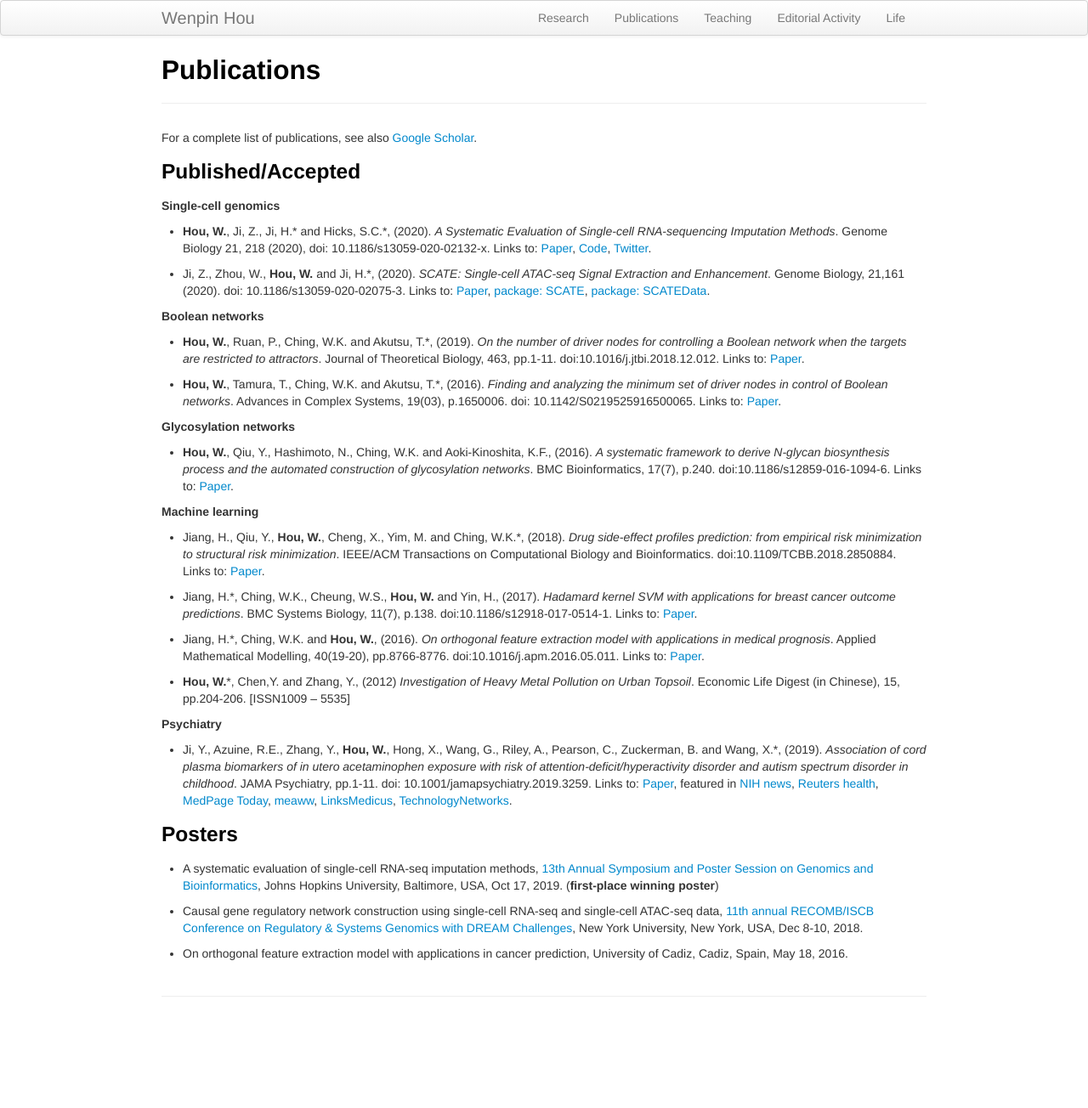
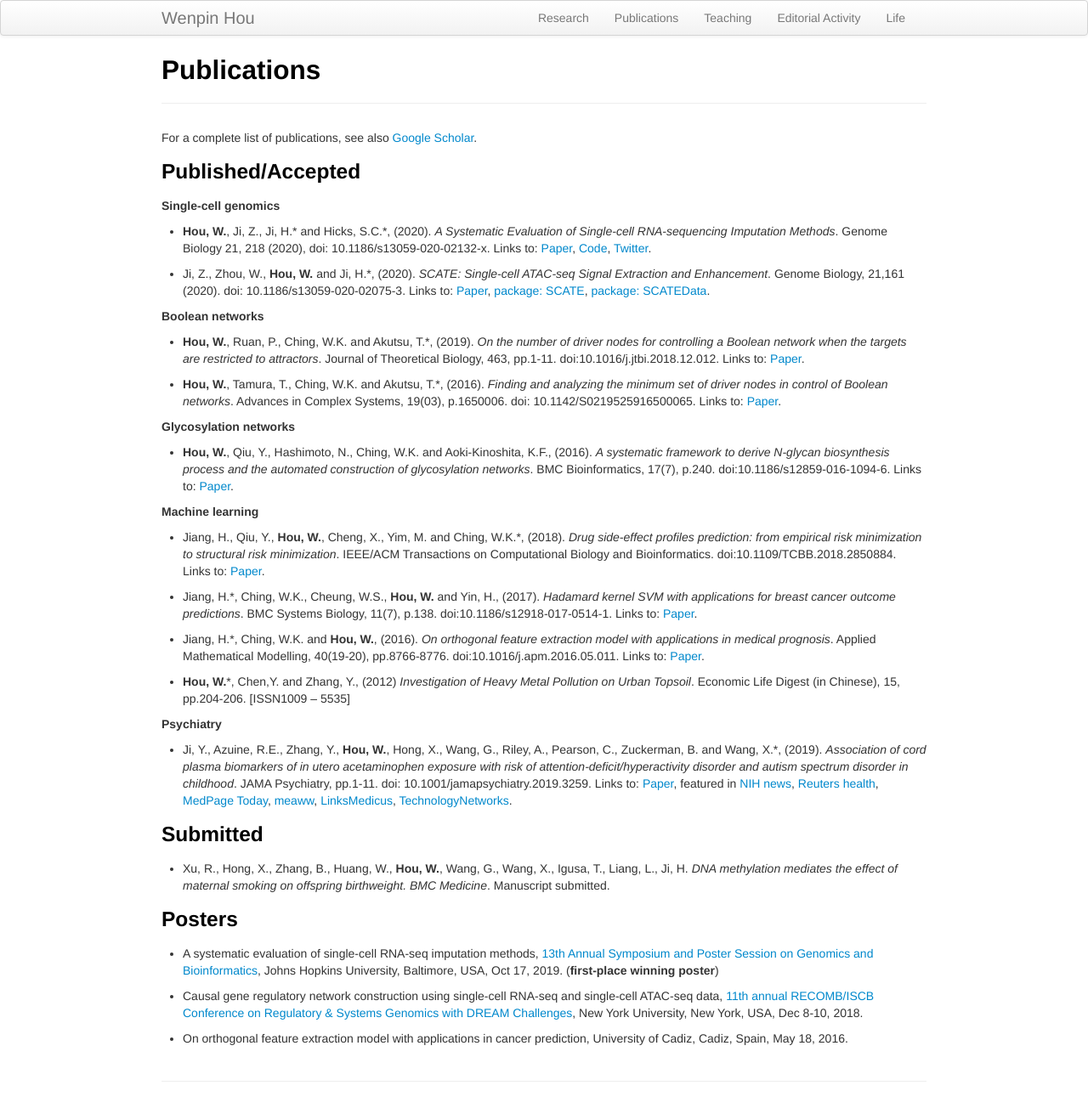
Before and after one commit to Winnie09/Wenpin_Hou, a Jekyll site: the page built from pages/publications.md, in a window 1280 px wide. Shown: the whole page at 85% size. Built offline with Jekyll 4.4.1, drawn with Linux system fonts in a browser that asks for light colours; before the commit the page ends 1204 px from its top, so only the background shows below that.

Commit message:
Update publications.md

```diff
--- a/pages/publications.md
+++ b/pages/publications.md
@@ -37,6 +37,8 @@
 
 - Ji, Y., Azuine, R.E., Zhang, Y., **Hou, W.**, Hong, X., Wang, G., Riley, A., Pearson, C., Zuckerman, B. and Wang, X.\*, (2019). *Association of cord plasma biomarkers of in utero acetaminophen exposure with risk of attention-deficit/hyperactivity disorder and autism spectrum disorder in childhood*. JAMA Psychiatry, pp.1-11. doi: 10.1001/jamapsychiatry.2019.3259. Links to: [Paper](https://jamanetwork.com/journals/jamapsychiatry/article-abstract/2753512), featured in  [NIH news](https://www.nih.gov/news-events/news-releases/nih-funded-study-suggests-acetaminophen-exposure-pregnancy-linked-higher-risk-adhd-autism), [Reuters health](https://www.reuters.com/article/us-health-pregnancy-acetaminophen/babies-at-higher-risk-for-adhd-autism-if-pregnant-moms-took-acetaminophen-idUSKBN1X920J?fbclid=IwAR3T4phyb6Fu4F9zQVNL4EWgET04m4ITHD6S1R8eZkvj2j3TBIPJZSpYqf0), [MedPage Today](https://www.medpagetoday.com/obgyn/pregnancy/83040), [meaww](https://meaww.com/taking-pain-relief-drug-acetaminophen-pregnancy-risk-autism-adhd-study), [LinksMedicus](https://linksmedicus.com/news/study-utero-acetaminophen-exposure-linked-increased-risk-adhd-autism-spectrum-disorder-childhood/), [TechnologyNetworks](https://www.technologynetworks.com/drug-discovery/news/paracetamol-during-pregnancy-could-be-linked-to-increased-risk-of-adhd-and-autism-326647).
 
+### Submitted
+- Xu, R., Hong, X., Zhang, B., Huang, W., **Hou, W.**, Wang, G., Wang, X., Igusa, T., Liang, L., Ji, H. *DNA methylation mediates the effect of maternal smoking on offspring birthweight. BMC Medicine*. Manuscript submitted.
 
 ### Posters
 
```
